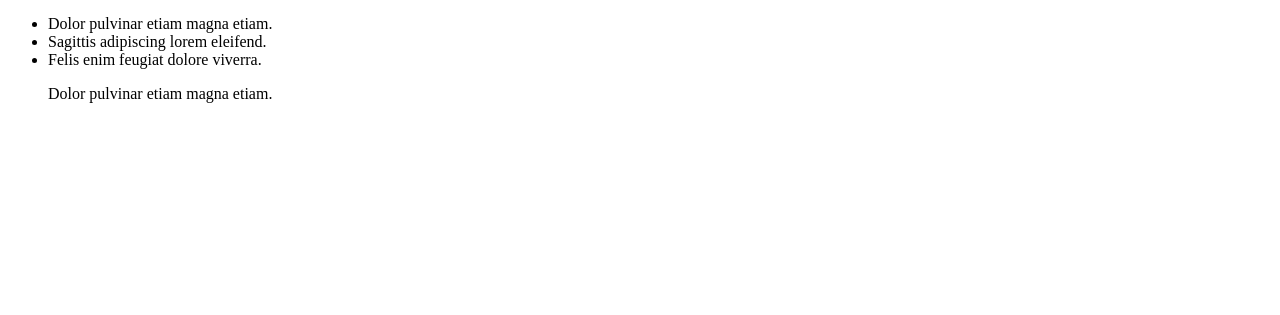
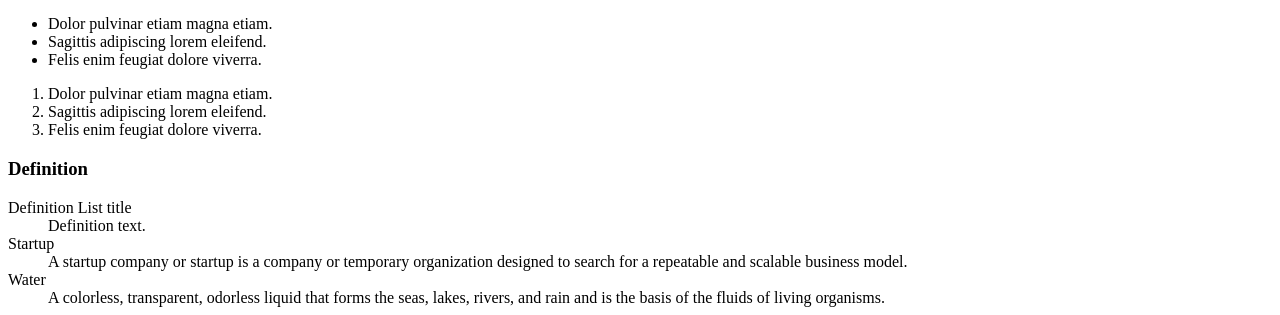
Before and after one commit to LunaLeguisamo/holbertonschool-web_front_end, a plain HTML site: page html_advanced/26-styleguide.html in a window 1280 px wide. Shown: the part 596-911 px from the top of the page. Before the commit the page ends 800 px from the top, so only its background shows below. Drawn offline with Linux system fonts and the light colour scheme.

Commit message:
26-index

```diff
--- a/html_advanced/26-styleguide.html
+++ b/html_advanced/26-styleguide.html
@@ -41,7 +41,18 @@
                     <li>Sagittis adipiscing lorem eleifend.</li>
                     <li>Felis enim feugiat dolore viverra.</li>
                 </ul>
-                <ol>Dolor pulvinar etiam magna etiam.</ol>
+                <ol>
+                    <li>Dolor pulvinar etiam magna etiam.</li>
+                    <li>Sagittis adipiscing lorem eleifend.</li>
+                    <li>Felis enim feugiat dolore viverra.</li>
+                </ol>
+                <h3>Definition</h3>
+               <dt>Definition List title</dt>
+               <dd>Definition text.</dd>
+               <dt>Startup</dt>
+               <dd>A startup company or startup is a company or temporary organization designed to search for a repeatable and scalable business model.</dd>
+               <dt>Water</dt>
+               <dd>A colorless, transparent, odorless liquid that forms the seas, lakes, rivers, and rain and is the basis of the fluids of living organisms.</dd>
             </div>
         </section>
     </main>
```
